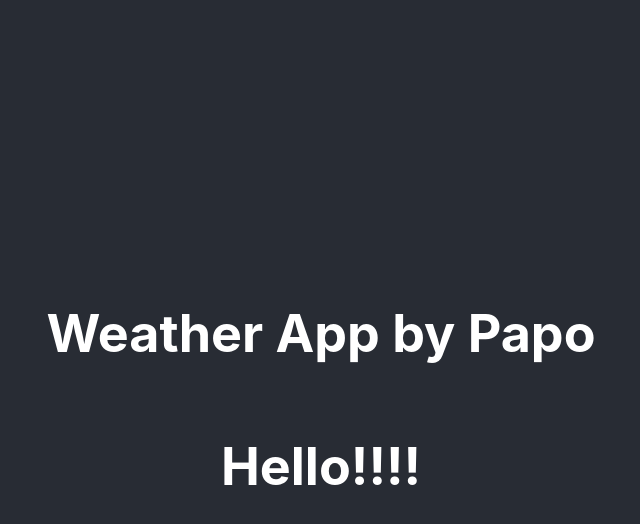
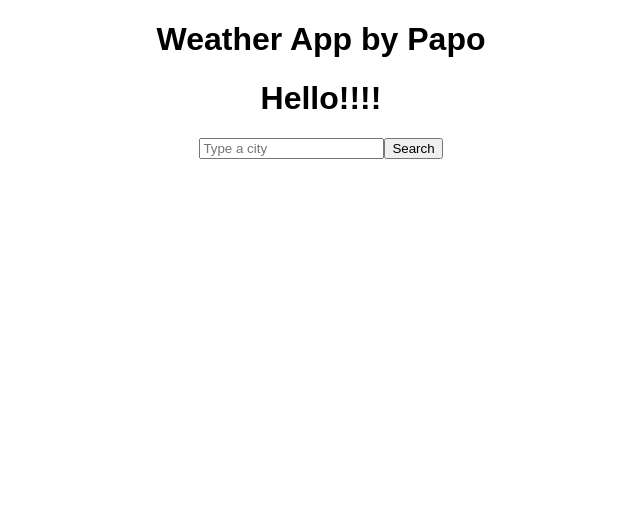
Before and after one commit to papoita/weather-react, a React (Create React App) app: page / in a window 1280 px wide. Shown: the top 524 px of the page, without its empty margins (319-959 px from the left). Built offline with nearby package versions, Linux system fonts and the light colour scheme.

Commit message:
add form component

```diff
--- a/package.json
+++ b/package.json
@@ -6,6 +6,7 @@
     "@testing-library/jest-dom": "^5.16.4",
     "@testing-library/react": "^13.3.0",
     "@testing-library/user-event": "^13.5.0",
+    "axios": "^0.27.2",
     "react": "^18.2.0",
     "react-dom": "^18.2.0",
     "react-scripts": "5.0.1",
--- a/src/App.css
+++ b/src/App.css
@@ -1,38 +1,8 @@
 .App {
+  font-family: sans-serif;
   text-align: center;
 }
 
-.App-logo {
-  height: 40vmin;
-  pointer-events: none;
+.weather {
+  text-align: left;
 }
-
-@media (prefers-reduced-motion: no-preference) {
-  .App-logo {
-    animation: App-logo-spin infinite 20s linear;
-  }
-}
-
-.App-header {
-  background-color: #282c34;
-  min-height: 100vh;
-  display: flex;
-  flex-direction: column;
-  align-items: center;
-  justify-content: center;
-  font-size: calc(10px + 2vmin);
-  color: white;
-}
-
-.App-link {
-  color: #61dafb;
-}
-
-@keyframes App-logo-spin {
-  from {
-    transform: rotate(0deg);
-  }
-  to {
-    transform: rotate(360deg);
-  }
-}
--- a/src/App.js
+++ b/src/App.js
@@ -1,5 +1,7 @@
 import React from 'react';
+import Form from "./Form";
 import Weather from "./Weather";
+
 import './App.css';
 
 function App() {
@@ -8,6 +10,7 @@ function App() {
       <header className="App-header">
        <h1>Weather App by Papo</h1>
        <Weather/>
+       <Form />
       </header>
 
     </div>
--- /dev/null
+++ b/src/Form.jsx
@@ -0,0 +1,59 @@
+import React, { useState } from "react";
+//import Weather from "./Weather";
+import axios from "axios";
+//import Loader from "react-loading-spinner";
+
+export default function Form() {
+  const [city, setCity] = useState("");
+  const [loaded, setLoaded] = useState(false);
+  const [weather, setWeather] = useState({});
+
+  function showResponse(response) {
+    setLoaded(true);
+    setWeather({
+      tempC: response.data.main.temp,
+      wind: response.data.wind.speed,
+      description: response.data.weather[0].description,
+      humidity: response.data.main.humidity,
+      icon: `http://openweathermap.org/img/wn/${response.data.weather[0].icon}@2x.png`
+    });
+    //console.log(response.data)
+  }
+
+  function handleSubmit(event) {
+    event.preventDefault();
+    let url = `https://api.openweathermap.org/data/2.5/weather?q=${city}&appid=3a5d0107b87d2358462582e10139dd2d&units=metric`;
+    axios.get(url).then(showResponse);
+  }
+
+  function updateCity(event) {
+    event.preventDefault();
+    setCity(event.target.value);
+  }
+
+  let form = (
+    <form onSubmit={handleSubmit}>
+      <input type="search" placeholder="Type a city" onChange={updateCity} />
+      <input type="submit" value="Search" />
+    </form>
+  );
+
+  if (loaded) {
+    return (
+      <div>
+        {form}
+        <ul className="weather">
+          <li>
+            The temperature in {city} is {Math.round(weather.tempC)} C
+          </li>
+          <li>The wind is {weather.wind} km/hr</li>
+          <li>The humidity is {weather.humidity} %</li>
+          <li>The description is: {weather.description}</li>
+          <img src={weather.icon} alt={weather.description} />
+        </ul>
+      </div>
+    );
+  } else {
+    return form;
+  }
+}
```
Also changed, not shown: 1 other file (tests, documents, lock files or other folders).
